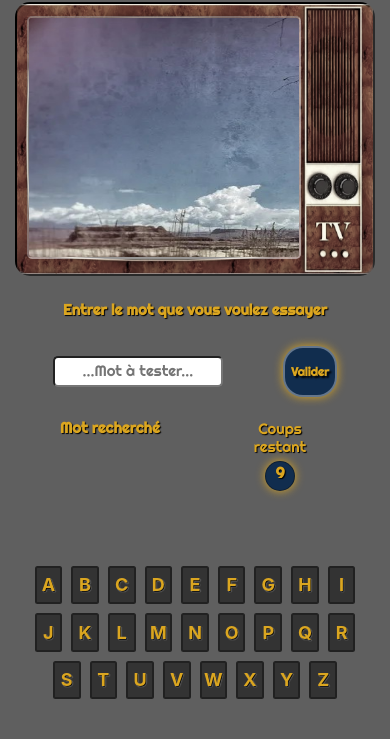
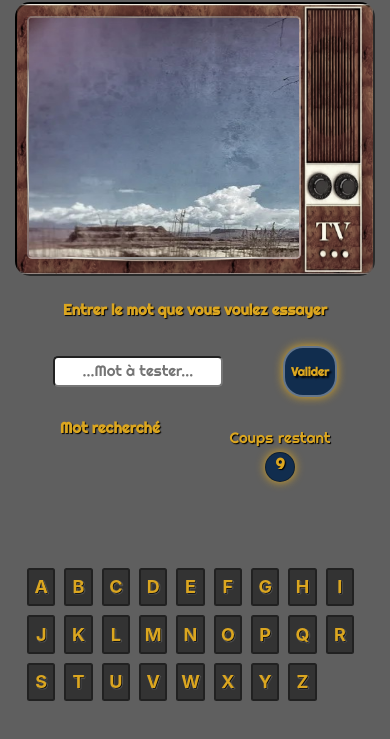
Before and after one commit to BenjiBrana/projet-Passerelle1, a website: page index.html in a window 390 px wide. Shown: the part 69-808 px from the top of the page. Drawn offline with nearby package versions, Linux system fonts and the light colour scheme.

Commit message:
maj clavier virtuel

```diff
--- a/design/sass/default.scss
+++ b/design/sass/default.scss
@@ -344,7 +344,20 @@ button.keyboard-button {
         font-size: 3rem;
     }
 }
+@media all and (min-width: 600px) and (max-width:699px) {
+    #page{
+        height: 73vh;
+    }
+}
 @media all and (max-width: 499px) {
+    body{
+        display: flex;
+        flex-direction: column;
+        flex-wrap: nowrap;
+        section.container-fluid{
+            flex: 2;
+        }
+    }
     .mot {
         height: 25rem;
     }
@@ -355,22 +368,21 @@ button.keyboard-button {
         flex-wrap: wrap;
         align-content: center;
         justify-content: space-evenly;
+        flex: 1;
     }
     .virtual-keyboard {
         gap: 0.5rem;
-        padding: 1.4rem;
+        padding: 1rem;
         width: 100%;
+        justify-content: flex-start;
+        align-content: center;
+        align-items: center;
     }
     button.keyboard-button {
         margin: 0.2rem;
         display: flex;
         font-size: 1.8rem;
         justify-content: center;
-    }
-}
-@media all and (min-width: 600px) and (max-width:699px) {
-    #page{
-        height: 73vh;
     }
 }
 @media all and (min-width: 200px) and (max-width: 599px) {
@@ -384,6 +396,11 @@ button.keyboard-button {
     }
     .siGagner,.rechercher,.titreCoups,#motProposer,.coups #coupsRestant  {
         font-size: 1.5rem;
+    }
+    .titreCoups{
+        flex-direction: row;
+        gap: 0.5rem;
+        justify-content: center;
     }
     .lettre {
         height: 1rem;
--- a/index.html
+++ b/index.html
@@ -49,7 +49,7 @@
 							</div>
 						</div>
 						<div class="d-flex flex-column justify-content-center coups py-2">
-							<h3 class="titreCoups d-flex flex-column"> <span>Coups</span> <span>restant</span></h3>
+							<h3 class="titreCoups d-flex"> <span>Coups</span> <span>restant</span></h3>
 							<p class="mx-auto text-center" id="coupsRestant">9</p>
 						</div>
 					</div>
```
Also changed, not shown: design/css/default.css, 1 other file.
